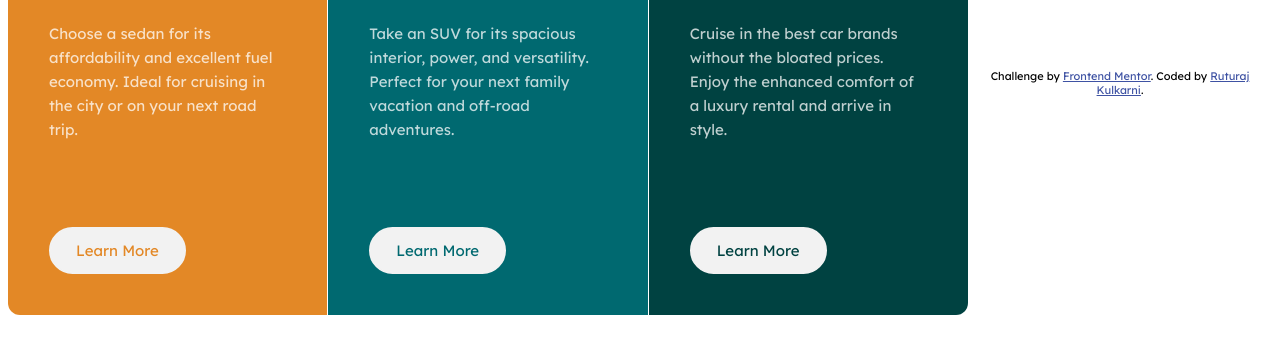
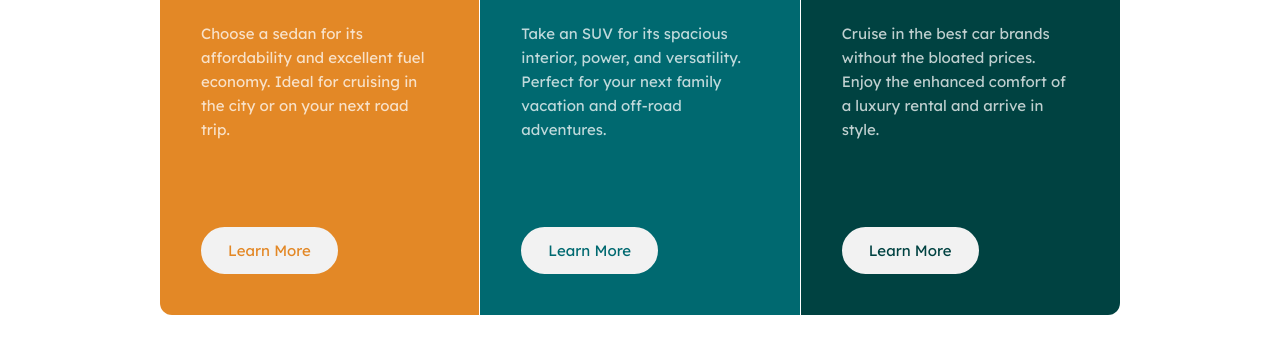
Before and after one commit to RuturajKulkarni1010/Basic-Projects, a plain HTML site: page html&css/3-column-preview-card-component-main/index.html in a window 1280 px wide. Shown: the part 325-678 px from the top of the page. Drawn offline with Linux system fonts and the light colour scheme.

Commit message:
project 1 done

```diff
--- a/html&css/3-column-preview-card-component-main/index.html
+++ b/html&css/3-column-preview-card-component-main/index.html
@@ -10,12 +10,7 @@
   <title>Frontend Mentor | 3-column preview card component</title>
 
   <!-- Feel free to remove these styles or customise in your own stylesheet 👍 -->
-  <style>
-    .attribution { font-size: 11px; text-align: center; }
-    .attribution a { color: hsl(228, 45%, 44%); }
 
-
-  </style>
 </head>
 <body>
   <div class="container">
@@ -57,9 +52,6 @@
 
 
 
-  <div class="attribution">
-    Challenge by <a href="https://www.frontendmentor.io?ref=challenge" target="_blank">Frontend Mentor</a>.
-    Coded by <a href="#">Ruturaj Kulkarni</a>.
-  </div>
+
 </body>
 </html>
```
